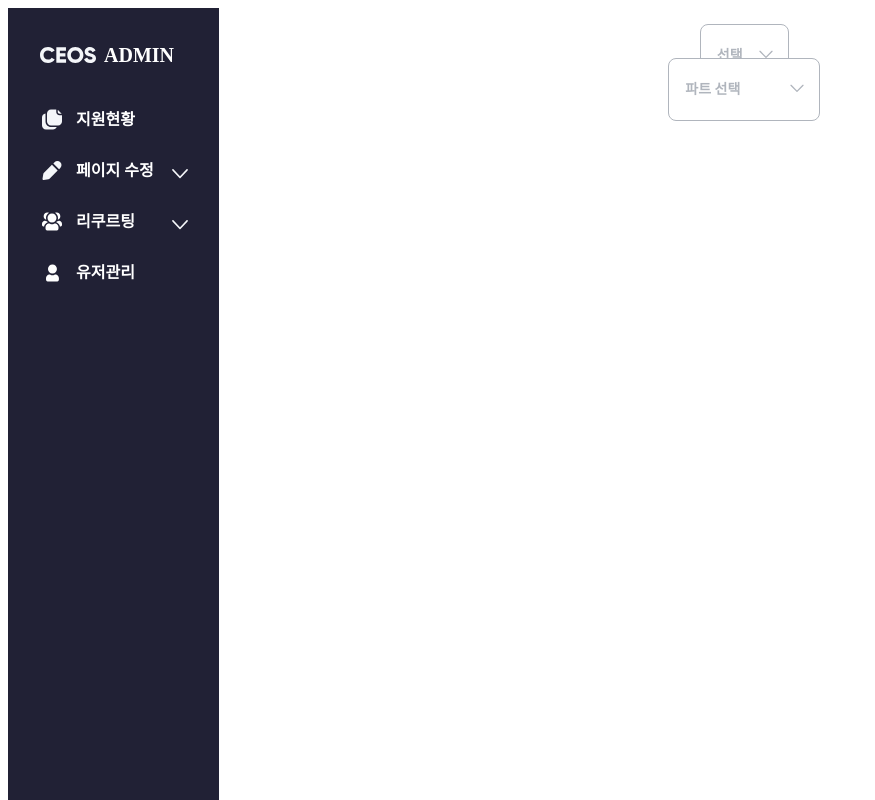
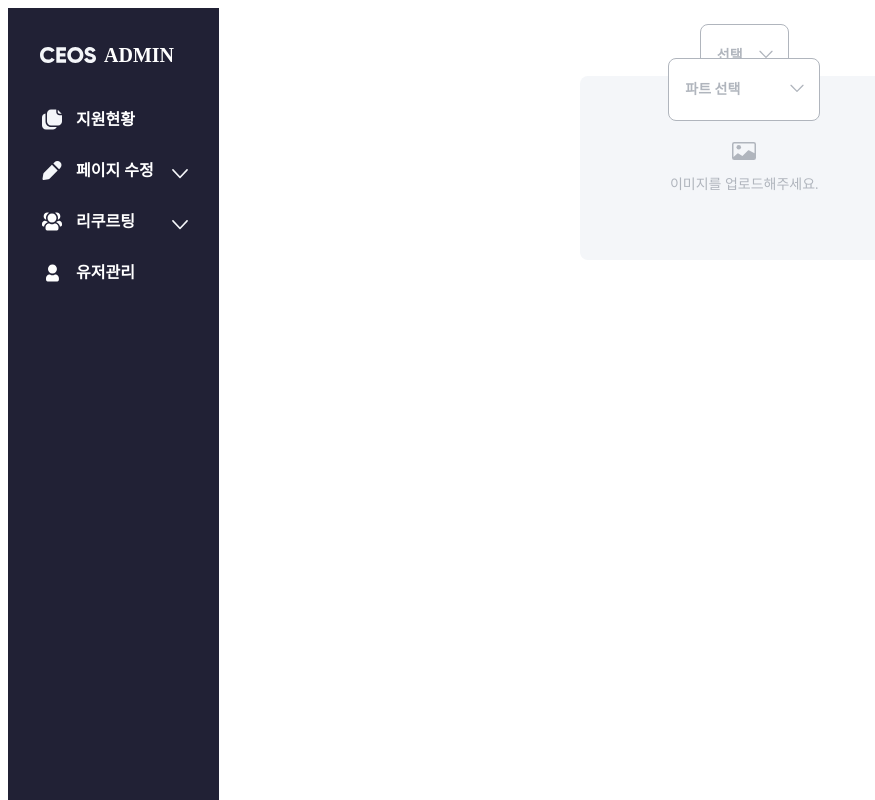
Before and after one commit to CEOS-Developers/CEOS-FE, a Next.js app in the folder apps/admin/: page / in a window 1280 px wide. Shown: the whole page, without its empty margins (0-875 px from the left). Built offline with nearby package versions, Linux system fonts and the light colour scheme; a web font is replaced by a local one; what emotion-reset would draw is missing.

Commit message:
feat: 이미지 업로더 마크업

```diff
--- a/apps/admin/src/components/ImageUploader/index.tsx
+++ b/apps/admin/src/components/ImageUploader/index.tsx
@@ -1,30 +1,33 @@
-import { ChangeEvent, useEffect, useState } from 'react';
+import {
+  ChangeEvent,
+  InputHTMLAttributes,
+  forwardRef,
+  useEffect,
+  useState,
+} from 'react';
 import styled from '@emotion/styled';
 import { theme } from '../../../../../packages/ui';
 import { Flex, Text } from '../../../../../packages/ui';
 import { CardImage } from 'react-bootstrap-icons';
 import { css } from '@emotion/react';
 
-export interface ImageUploaderProps {
-  value: any;
-  setValue: any;
+export interface ImageUploaderProps
+  extends InputHTMLAttributes<HTMLInputElement> {
+  height?: number;
+  value?: any;
+  setValue?: any;
 }
 
-export const ImageUploader = ({
-  value,
-  setValue,
-  ...props
-}: ImageUploaderProps) => {
-  const handleImageChange = async (e: ChangeEvent<HTMLInputElement>) => {
+export const ImageUploader = forwardRef<HTMLInputElement, ImageUploaderProps>(
+  ({ value, setValue, ...props }, ref) => {
+    const handleImageChange = async (e: any) => {
       if (e.target.files) {
-      // console.log(e.target.files);
-      const data = await encodeFileToBase64(e.target.files[0]);
-      setValue(data);
+        const data = e.target.files[0];
       }
     };
 
     const handleImageDelete = () => {
-    setValue('');
+      setValue();
     };
 
     const handleDragOver = (e: any) => {
@@ -34,41 +37,46 @@ export const ImageUploader = ({
     const handleDrop = async (e: any) => {
       e.preventDefault();
       const file = e.dataTransfer.files[0];
-    const data = await encodeFileToBase64(file);
+      const data = file;
       setValue(data);
     };
 
     return (
-    <Flex direction="column" align="flex-start" gap={36}>
+      <Flex direction="column" align="flex-start" webGap={36}>
         <Flex direction="column" webGap={30}>
           {value && (
             <>
               <DeleteCover>
                 <Deletetag onClick={handleImageDelete}>삭제</Deletetag>
               </DeleteCover>
-            <Img src={value} />
+              <Img src={value} height={props.height} />
             </>
           )}
-        <Label onDragOver={handleDragOver} onDrop={handleDrop}>
+          <Label
+            onDragOver={handleDragOver}
+            onDrop={handleDrop}
+            height={props.height}
+          >
             <input
               type="file"
               id="profileImage"
               style={{ display: 'none' }}
               onChange={handleImageChange}
               accept="image/x-png, image/gif, image/jpeg"
+              {...props}
             />
-          <CardImage />
-          <Text webTypo="Body1" color="White">
-            이미지 업로드
-          </Text>
+            <CardImage width={24} height={24} />
+            <Text webTypo="Body3">이미지를 업로드해주세요.</Text>
           </Label>
         </Flex>
       </Flex>
     );
-};
+  },
+);
 
 const Img = styled.img<{
   src: string;
+  height?: number;
 }>`
   ${({ src }) =>
     css`
@@ -80,27 +88,27 @@ const Img = styled.img<{
   background-size: cover;
   background-position: center;
   background-color: ${theme.palette.Gray3};
-  border: 1px dashed ${theme.palette.White};
+  border: 1px dashed ${theme.palette.Black};
 
-  height: 180px;
-  width: 180px;
-  border-radius: 100%;
+  height: ${({ height }) => (height ? `${height}px` : '184px')};
+  width: 328px;
+  border-radius: 8px;
 
   position: absolute;
   z-index: 2;
 `;
 
-const Label = styled.label`
-  color: white;
-  background-color: transparent;
+const Label = styled.label<{
+  height?: number;
+}>`
+  color: ${theme.palette.Gray4};
+  background-color: ${theme.palette.Gray1};
 
-  border: 1px dashed ${theme.palette.White};
   box-sizing: border-box;
 
-  height: 180px;
-  width: 180px;
-
-  border-radius: 100%;
+  height: ${({ height }) => (height ? `${height}px` : '184px')};
+  width: 328px;
+  border-radius: 8px;
 
   display: flex;
   flex-direction: column;
@@ -133,7 +141,7 @@ const Deletetag = styled.button`
   border-radius: 8px;
 
   background-color: ${theme.palette.Black};
-  color: ${theme.palette.White};
+  color: ${theme.palette.Black};
 
   ${theme.typo.Web.Body1}
 `;
--- a/apps/admin/src/pages/index.tsx
+++ b/apps/admin/src/pages/index.tsx
@@ -1,9 +1,10 @@
 import { Dropdown } from '@admin/components/Dropdown';
 import { useForm } from 'react-hook-form';
 import { Flex, theme } from '@ceos-fe/ui';
+import { ImageUploader } from '../components/ImageUploader/index';
 
 export default function Home() {
-  const { setValue, watch } = useForm();
+  const { setValue, watch, getValues, register } = useForm();
 
   return (
     <>
@@ -52,6 +53,7 @@ export default function Home() {
         placeholder="파트 선택"
         width={152}
       />
+      <ImageUploader {...register('file')} />
     </>
   );
 }
```
Also changed, not shown: apps/admin/src/hooks/usePresignedUrl.ts (added). Lines whose indentation alone changed are shown as unchanged.
